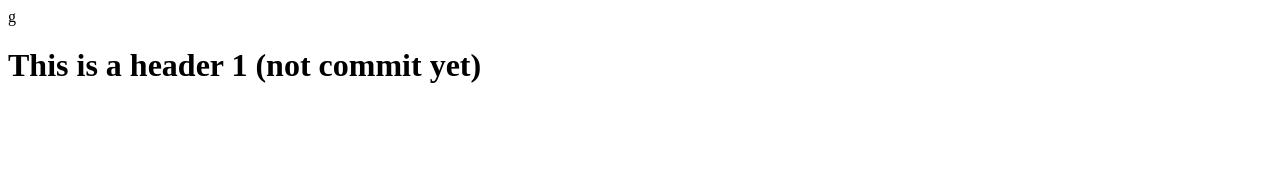
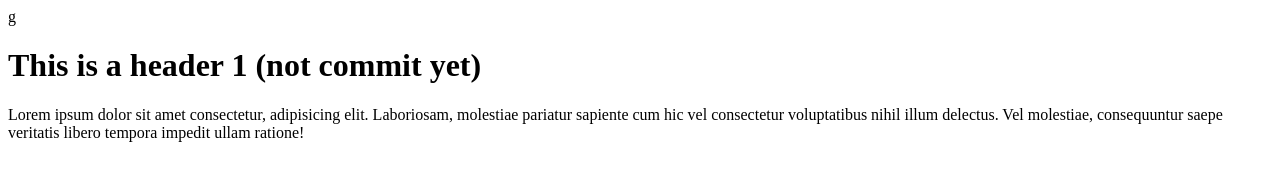
Before and after one commit to sokhakun/git-repo, a plain HTML site: page index.html in a window 1280 px wide. Drawn offline with Linux system fonts and the light colour scheme.

Commit message:
Adding Lorem Ipsum text

```diff
--- a/index.html
+++ b/index.html
@@ -8,5 +8,6 @@
 </head>g
 <body>
     <h1>This is a header 1 (not commit yet)</h1>
+    <p>Lorem ipsum dolor sit amet consectetur, adipisicing elit. Laboriosam, molestiae pariatur sapiente cum hic vel consectetur voluptatibus nihil illum delectus. Vel molestiae, consequuntur saepe veritatis libero tempora impedit ullam ratione!</p>
 </body>
 </html>
```
